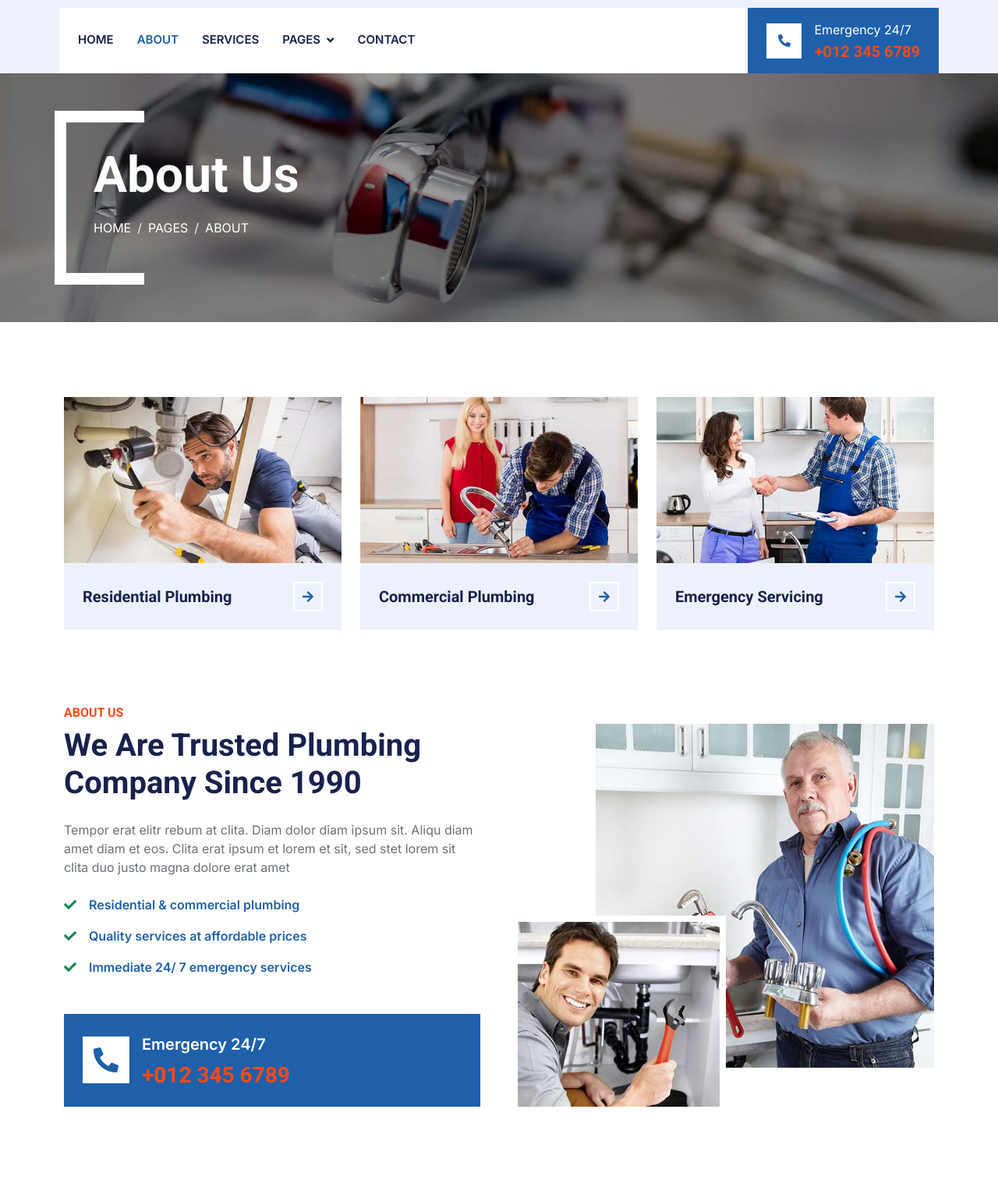
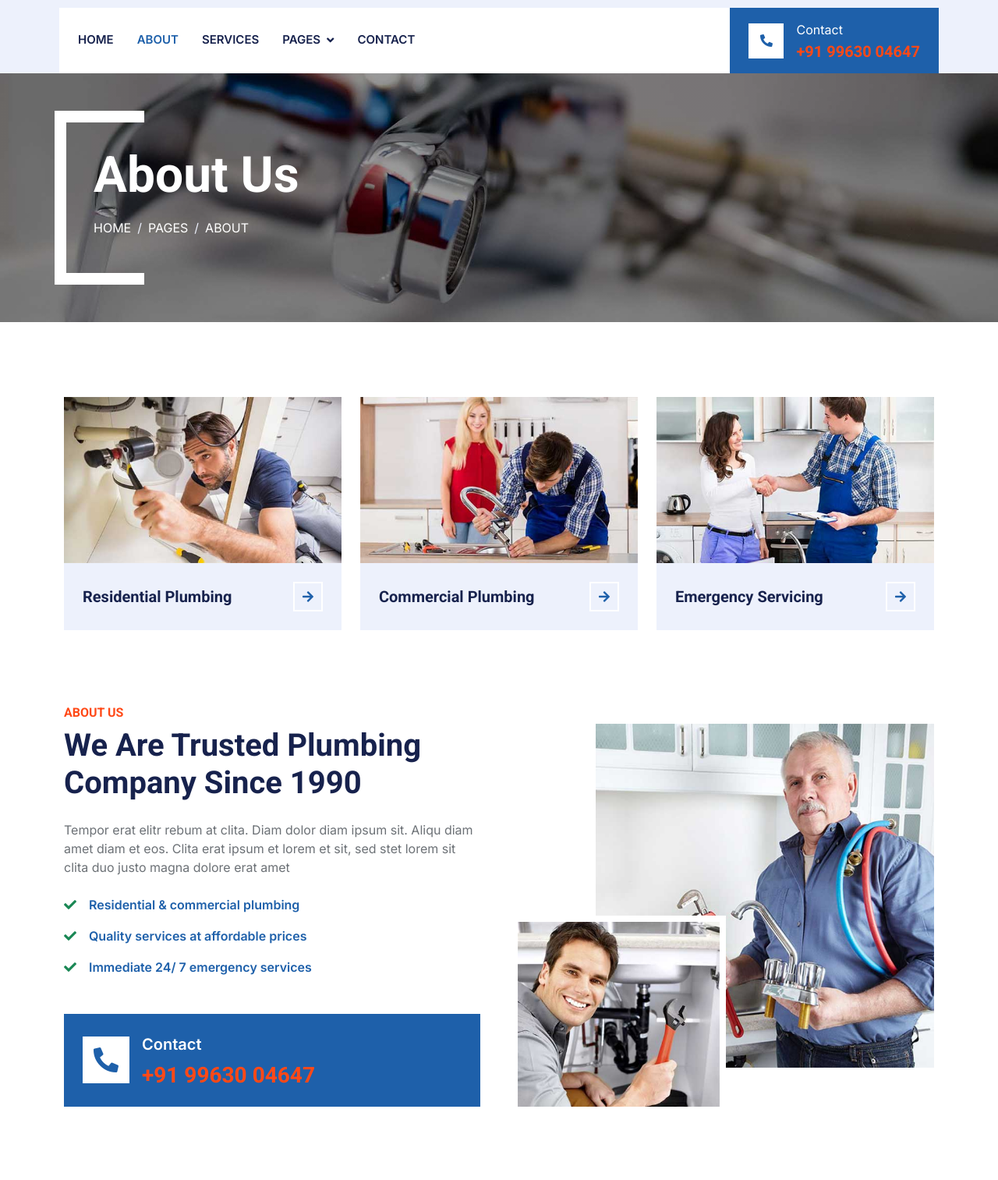
Before and after one commit to mkahsanuddin/apnaplubmer.com, a plain HTML site: page about.html in a window 1280 px wide. Shown: the part 65-1578 px from the top of the page at 78% size. Drawn offline with nearby package versions, Linux system fonts and the light colour scheme.

Commit message:
Add files via upload

```diff
--- a/about.html
+++ b/about.html
@@ -101,8 +101,8 @@
                         <i class="fa fa-phone-alt text-primary"></i>
                     </div>
                     <div class="ms-3">
-                        <p class="mb-1 text-white">Emergency 24/7</p>
-                        <h5 class="m-0 text-secondary">+012 345 6789</h5>
+                        <p class="mb-1 text-white">Contact</p>
+                        <h5 class="m-0 text-secondary">+91 99630 04647</h5>
                     </div>
                 </div>
             </div>
@@ -180,8 +180,8 @@
                             <i class="fa fa-phone-alt fa-2x text-primary"></i>
                         </div>
                         <div class="ms-3">
-                            <p class="fs-5 fw-medium mb-2 text-white">Emergency 24/7</p>
-                            <h3 class="m-0 text-secondary">+012 345 6789</h3>
+                            <p class="fs-5 fw-medium mb-2 text-white">Contact</p>
+                            <h3 class="m-0 text-secondary">+91 99630 04647</h3>
                         </div>
                     </div>
                 </div>
```
Also changed, not shown: 404.html (+2 -2 lines), booking.html (+2 -2 lines), contact.html (+2 -2 lines), index.html (+2 -2 lines), service.html (+2 -2 lines), team.html (+2 -2 lines), testimonial.html (+2 -2 lines).
